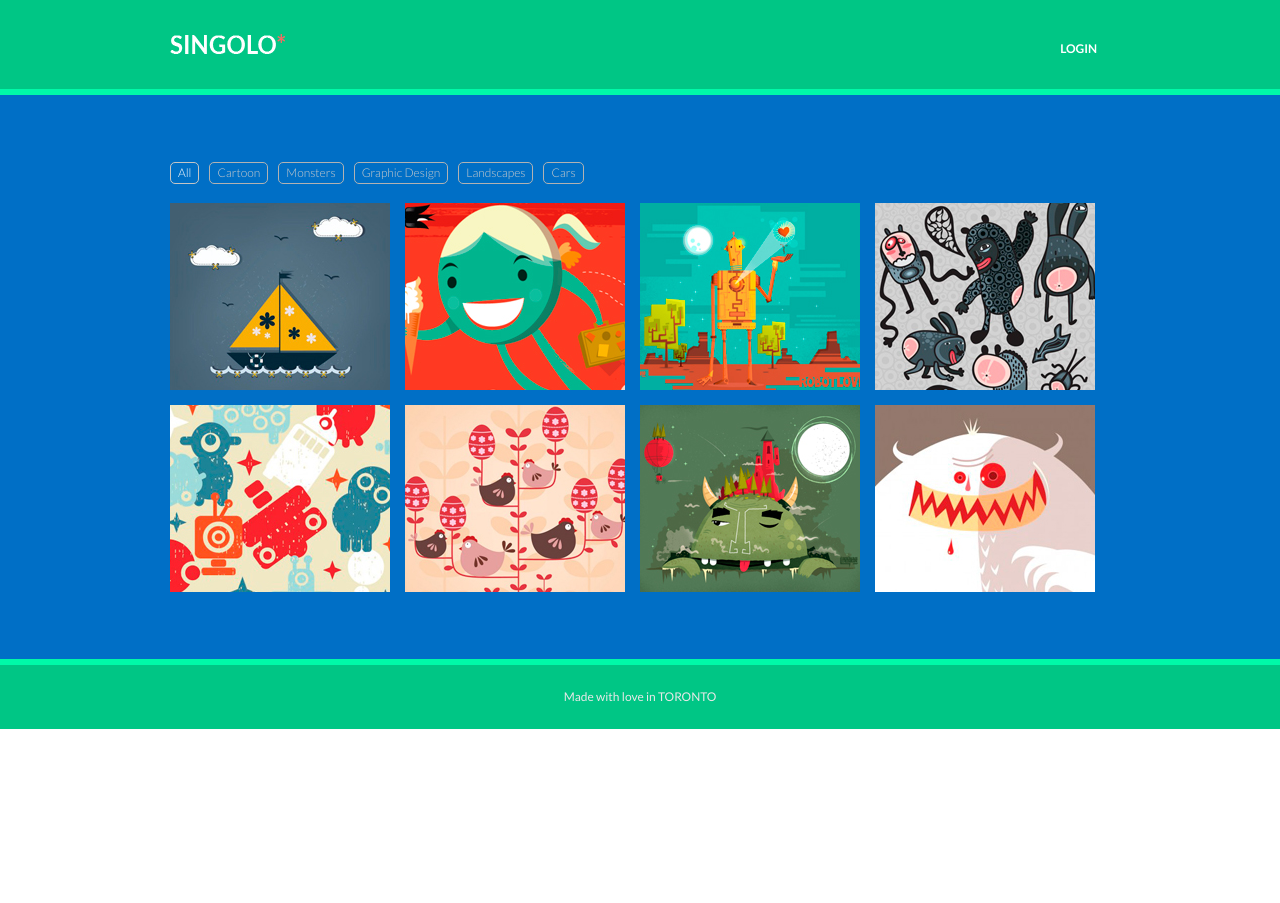
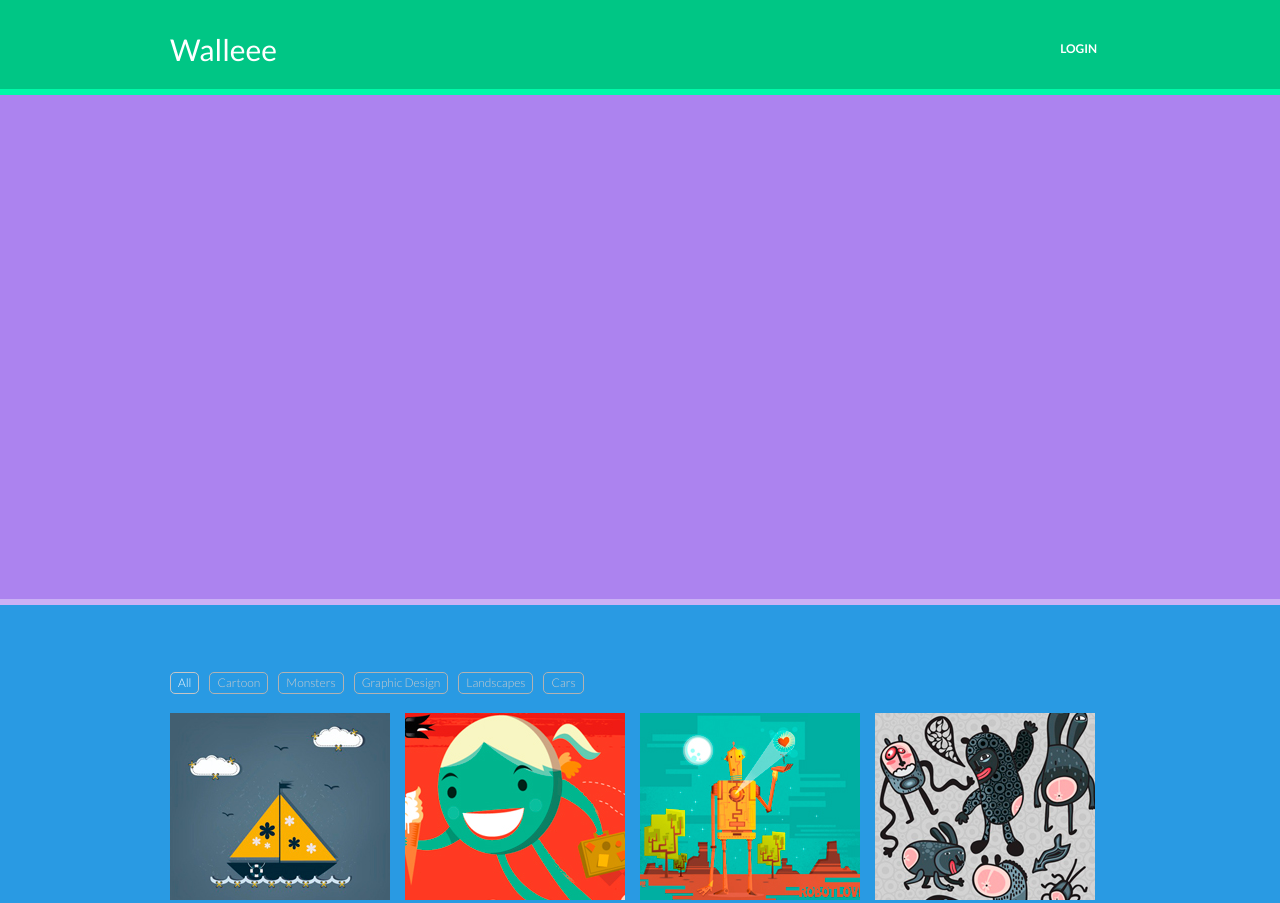
Before and after one commit to RhettAmin/HC3-Milestone3, a plain HTML site: page Template/index.html in a window 1280 px wide. Shown: the top 903 px of the page. Before the commit the page ends 800 px from the top, so only its background shows below. Drawn offline with Linux system fonts and the light colour scheme.

Commit message:
Adjustments

```diff
--- a/Template/index.html
+++ b/Template/index.html
@@ -38,7 +38,7 @@
         <div class="inner">
 
             <!-- Logo -->
-            <h1 class="logo left"><a href="home.html">Walleee</a></h1><!-- .logo-->
+            <h1 class="logo left"><a href="">Walleee</a></h1><!-- .logo-->
 
             <!-- Nav Menu -->
             <ul class="nav-menu right">
@@ -47,12 +47,24 @@
                 <!--<li><a href="#portfolio">portfolio</a></li>-->
                 <!--<li><a href="#about">about</a></li>-->
                 <!--<li><a href="#contact">contact</a></li>-->
-                <li><a href="#contact">login</a></li>
+                <li><a href="">login</a></li>
             </ul><!-- .nav-menu-->
 
         </div><!-- .inner -->
 	</div><!-- #header -->
 	<!-- End Header -->
+
+
+    <!-- Search
+        ============================= -->
+    <div id="search">
+        <div class="inner">
+
+
+        </div><!-- .inner -->
+    </div><!-- #search -->
+    <!-- End Search -->
+
 
 	<!-- Portfolio
 		============================= -->
@@ -128,6 +140,7 @@
 	</div><!-- #portfolio -->
 	<!-- End Portfolio -->
 
+
 	<!-- Footer
 		============================= -->
 	<div id="footer">
--- a/Template/main.css
+++ b/Template/main.css
@@ -134,13 +134,15 @@ p {
 h1.logo {
 	width: 115px;
 	height: 20px;
-	background: url(images/logo.png) no-repeat;
-	text-indent: -9999px;
+	text-indent: 0px;
 	}
 
 h1.logo a {
 	display: block;
-	height: 100%;
+	color: #ffffff;
+	font-family: 'Lato', sans-serif;
+	font-size: 30px;
+	font-weight: 400;
 	}
 
 h1.logo:hover {
@@ -191,16 +193,34 @@ ul.nav-menu li a:hover {
 	}
 
 
+/*========================================
+============= Walleee Search =============
+==========================================*/
+#search {
+	background: #ac83ef;
+	overflow: hidden;
+	border-bottom: 6px solid #cab0f5;
+}
+
+#search .inner {
+	min-height: 400px;
+	padding-top: 52px;
+	padding-bottom: 52px;
+	}
+
+
 /*===================================
 ============= Portfolio =============
 ===================================*/
 #portfolio {
-	background: #006fc6;
+	background: #299ae3;
 	overflow: hidden;
-	border-bottom: 6px solid #00f9a8;
+	border-bottom: 7px solid #b0daf5;
+
 	}
 
 #portfolio .inner {
+	min-height: 120px;
 	padding-bottom: 52px;
 	}
 
```
